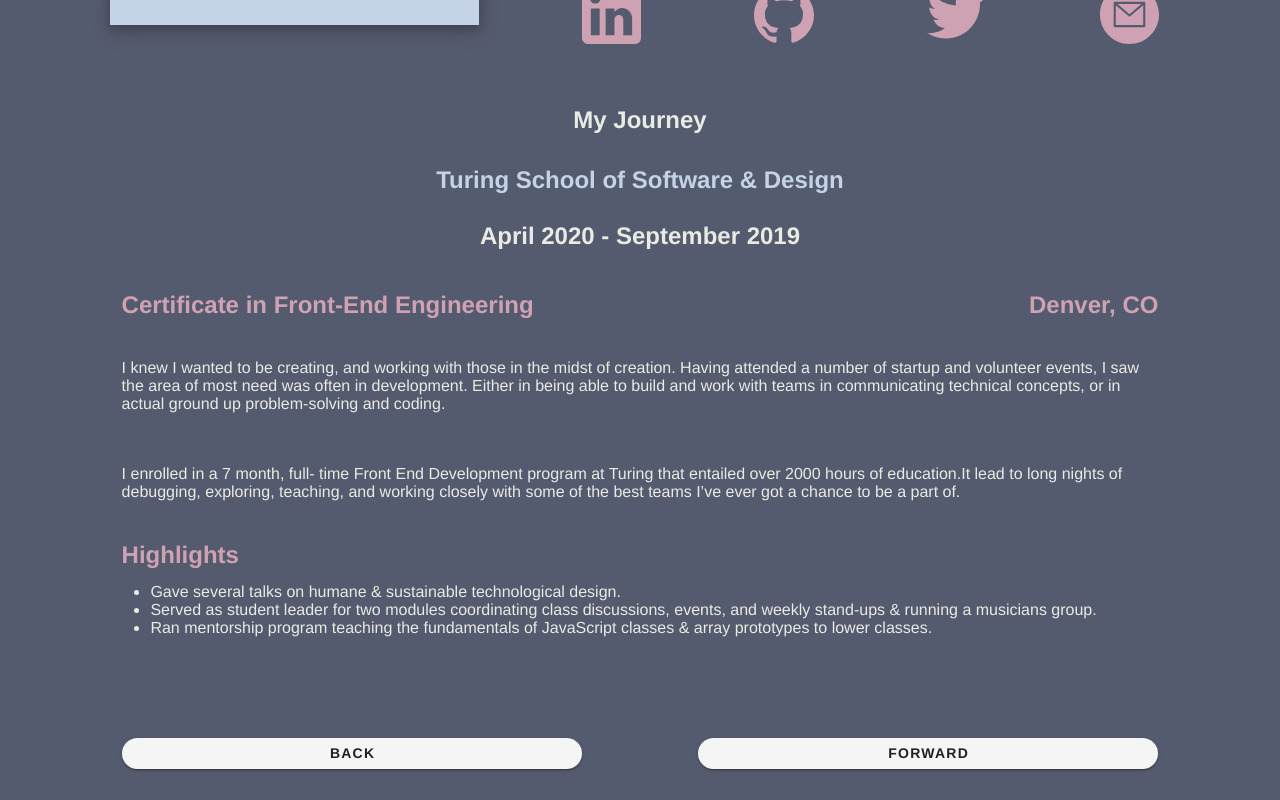
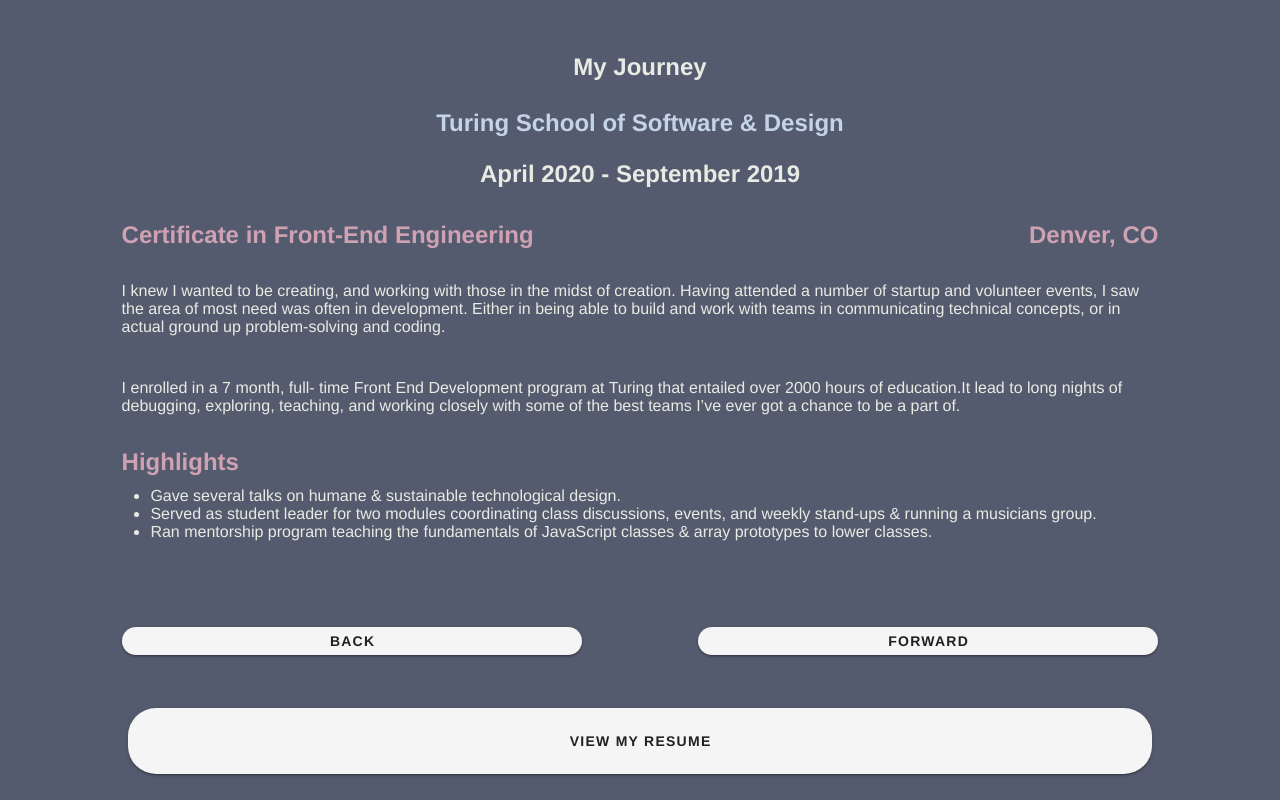
Before and after one commit to joel-oe-lacey/portfolio-static, a Nuxt app: page / in a window 1280 px wide. Shown: the part 1400-2200 px from the top of the page. Built offline with nearby package versions, Linux system fonts and the light colour scheme; grey boxes are pictures that could not be loaded.

Commit message:
Add resume to base landing

```diff
--- a/pages/index.vue
+++ b/pages/index.vue
@@ -23,6 +23,9 @@
           />
         </Carousel>
       </div>
+      <v-btn id="resume-front" href="https://joel-oe-lacey-resources.s3.amazonaws.com/resume-joellacey.pdf" rounded class="btn">
+        View My Resume
+      </v-btn>
     </div>
   </div>
 </template>
@@ -106,6 +109,12 @@ export default {
   align-items: center;
   overflow: hidden;
 }
+#resume-front {
+  height: 3%;
+  width: 80%;
+  margin: 2%;
+  align-self: center;
+}
 @media (max-width: 850px) {
   #inner-wrapper {
     width: 100%;
```
